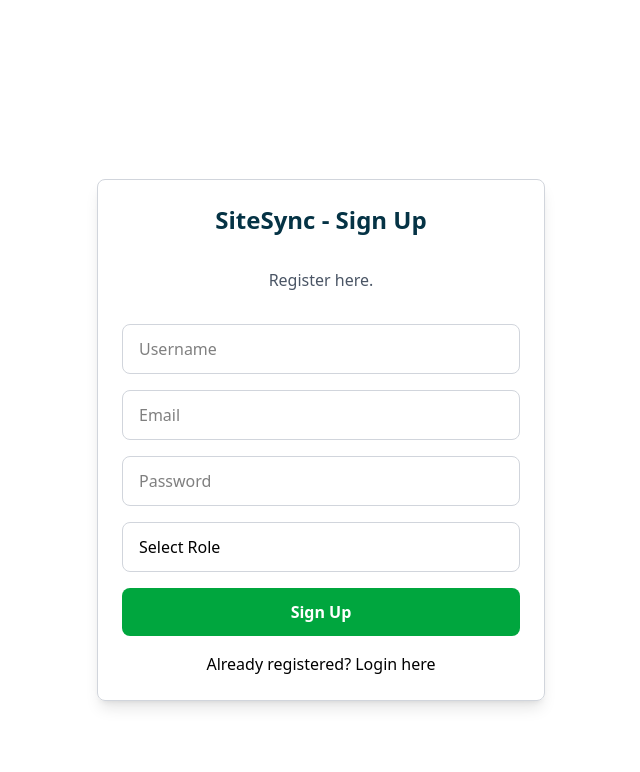
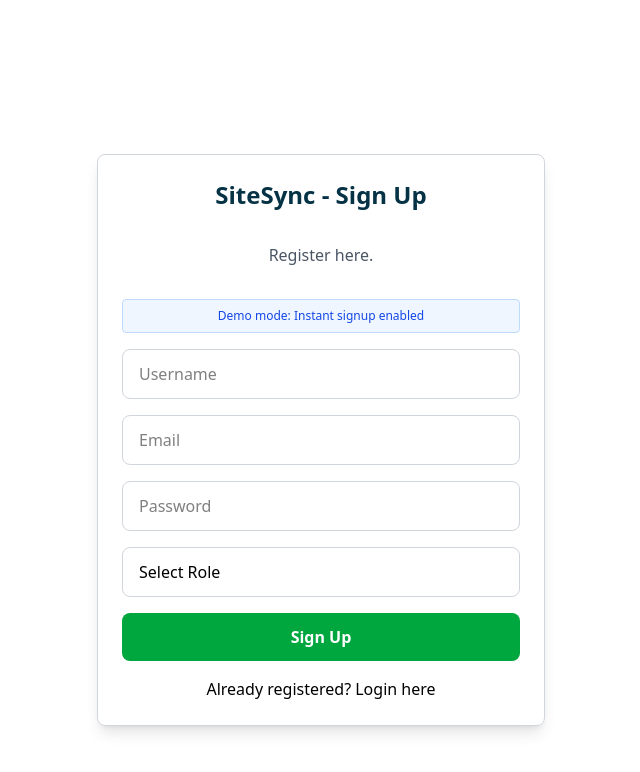
Before and after one commit to ayshaharis/sitesync, a React (Vite) app: page /signup in a window 1280 px wide. Shown: the top 772 px of the page, without its empty margins (319-959 px from the left). Built offline with nearby package versions, Linux system fonts and the light colour scheme; no server answers.

Commit message:
Fix:signup fix

```diff
--- a/src/components/SignUp.jsx
+++ b/src/components/SignUp.jsx
@@ -30,7 +30,7 @@ const onSubmit = async (data) => {
       reset();
 
     } catch (err) {
-      // Handle other signup errors
+
       if (err.message.includes("already registered") ||
           err.message.includes("already exists") ||
           err.message.includes("User already registered")) {
@@ -78,6 +78,10 @@ if (showVerificationMessage) {
     <div className="max-w-md mx-auto mt-20 p-6 border border-gray-300 rounded-lg shadow-lg">
             <h2 className=" text-center text-cyan-950 text-2xl font-bold">SiteSync - Sign Up</h2>
             <p className="text-center text-gray-600 m-4 p-4">Register here.</p>
+
+      <div className="mb-4 p-2 bg-blue-50 border border-blue-200 rounded text-xs text-blue-700 text-center">
+        Demo mode: Instant signup enabled
+      </div>
             <form onSubmit={handleSubmit(onSubmit)} className="w-full space-y-4">
          <input type="text" placeholder="Username"
          {...register("full_name",{required:true})}
@@ -112,6 +116,7 @@ if (showVerificationMessage) {
           <p className="text-red-500 text-sm">{errors.password.message}</p>
         )}
       <select
+       {...register("role")}
       className="w-full px-4 py-3 text-base border border-gray-300 rounded-lg appearance-none">
         <option value="" >Select Role</option>
         <option value="admin">Admin</option>
```
